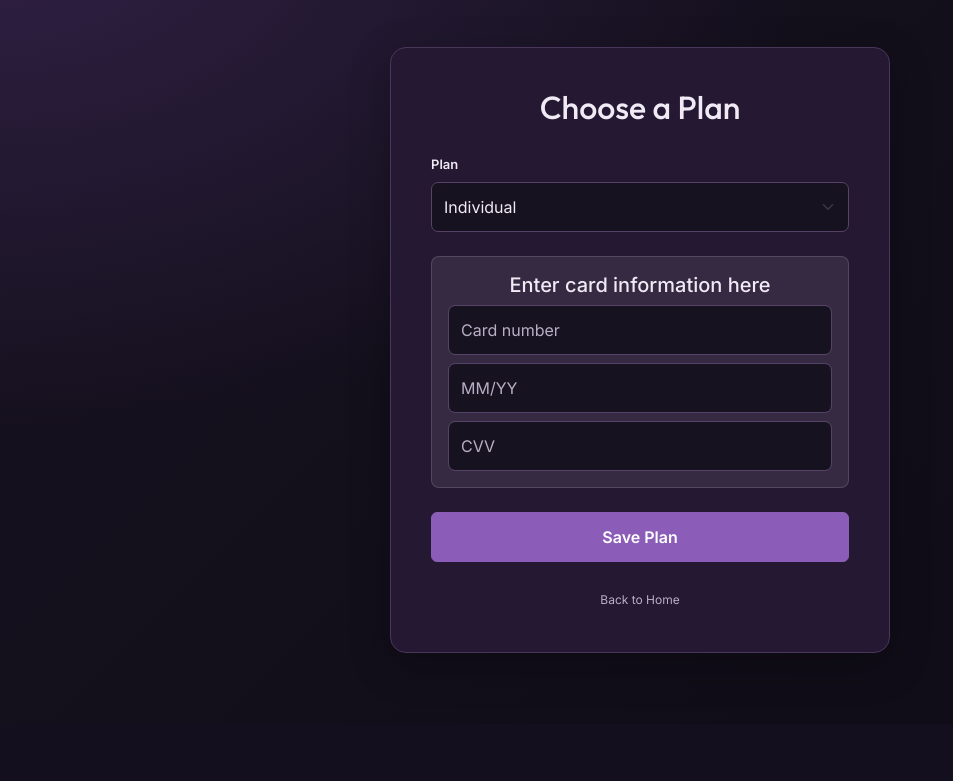
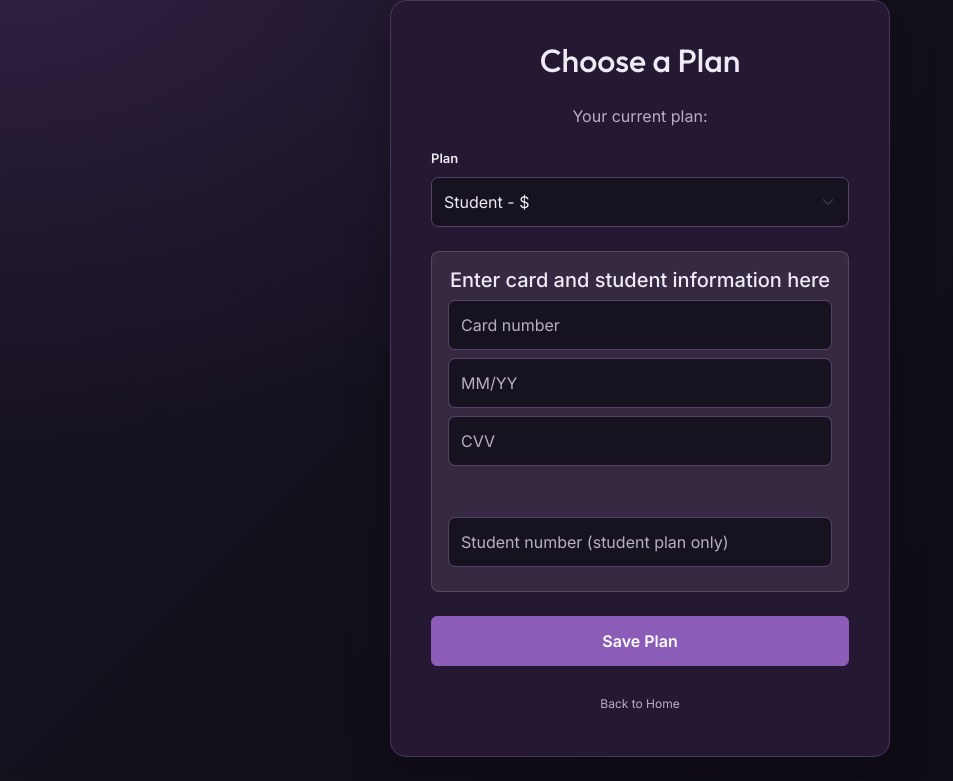
Before and after one commit to ArrafMelon/Movie-Show-subscription-system, a Flask app: page /subscription_plan_user in a window 1280 px wide. Shown: the part 76-857 px from the top of the page, without its empty margins (0-953 px from the left). Before the commit the page ends 729 px from the top, so only its background shows below. Run offline with Flask 3, Linux system fonts and the light colour scheme; the visitor is signed in with stand-in values (Sample User, id 1); data that the repository does not hold is empty.

Commit message:
users can choose between individual and student plans, prices will be variable due to admins being able to change it (admin UI not implemented yet but the subscription details db is added with default prices)

```diff
--- a/app.py
+++ b/app.py
@@ -9,7 +9,7 @@
 connection = sqlite3.connect("subscription.db")
 
 # Creation of registration table (unique ID, name (First Last), unique email, password, account type (user or admin))
-# Subscription type also included for users only (0 default, no plan. 1, individual plan. 2, family plan)
+# Subscription type also included for users only (0 default, no plan. 1, student plan. 2, individual plan)
 connection.execute("""
     CREATE TABLE IF NOT EXISTS user_details(
     id INTEGER PRIMARY KEY,
@@ -36,7 +36,6 @@
     )
 """)
 
-
 # Table to store watchlist per user
 connection.execute("""
     CREATE TABLE IF NOT EXISTS user_watchlist(
@@ -48,6 +47,19 @@
     UNIQUE(user_id,media_id)
     )
 """)
+
+# Table to store subscription details (primarily for Admins to be able to change prices of plans)
+connection.execute("""
+    CREATE TABLE IF NOT EXISTS subscription_details(
+    subscription_id INTEGER PRIMARY KEY,
+    subscription_type INTEGER NOT NULL UNIQUE CHECK (subscription_type IN (1,2)),
+    subscription_price FLOAT NOT NULL
+    )
+""")
+
+# add default prices if subscription_details is empty(won't be overwritten by any other changes admin makes)
+connection.execute("INSERT OR IGNORE INTO subscription_details (subscription_type, subscription_price) VALUES (1, 7.99)")
+connection.execute("INSERT OR IGNORE INTO subscription_details (subscription_type, subscription_price) VALUES (2, 12.99)")
 
 connection.close()
 
@@ -393,18 +405,29 @@
 
 @app.route('/subscription_plan_user', methods=['GET','POST'])
 def subscription_plan():
-    # Users can select individual or family plan
+    # Users can select student or individual plan
     if session.get("account_type") != "User":
         return render_template("login.html",message="Plans for users only")
+
+    connection = sqlite3.connect("subscription.db")
+    # pull price details
+    sub_prices = dict(connection.execute("SELECT subscription_type, subscription_price FROM subscription_details").fetchall())
+    connection.close()
 
     if request.method=="POST":
         subscription_type=int(request.form["subscription_type"])
         card_number=request.form["card_number"].replace(" ","")
         expiry = request.form["expiry"].replace("/","")
         cvv = request.form["cvv"]
+        student_number = request.form["student_number"]
 
+        # checking student number (9 digit)
+        if subscription_type == 1 and (not student_number.isdigit() or len(student_number) != 9):
+            return render_template("subscription_plans.html", message="Invalid Student Number!",sub_prices=sub_prices)
+
+        # checking card details for plans (i.e if length, cvv, and date are valid numbner formats)
         if not card_number.isdigit() or len(card_number) != 16 or not cvv.isdigit() or len(cvv) != 3 or not expiry.isdigit() or len(expiry)!=4:
-            return render_template("subscription_plans.html", message="Invalid Card Number!")
+            return render_template("subscription_plans.html", message="Invalid Card Number!",sub_prices=sub_prices)
 
         connection = sqlite3.connect("subscription.db")
         connection.execute("UPDATE user_details SET subscription_type=? WHERE id=?",
@@ -412,8 +435,8 @@
         connection.commit()
         connection.close()
         session["subscription_type"]=subscription_type
-        return render_template("subscription_plans.html", message="Successfully changed subscription")
-    return render_template("subscription_plans.html")
+        return render_template("subscription_plans.html", message="Successfully changed subscription",sub_prices=sub_prices)
+    return render_template("subscription_plans.html",sub_prices=sub_prices)
 
 
 if __name__ == '__main__':
--- a/templates/subscription_plans.html
+++ b/templates/subscription_plans.html
@@ -25,22 +25,30 @@
         <div class='card-design w-100 mx-auto my-auto' style='max-width: 500px;'>
             <h2 class='mb-4 text-center'>Choose a Plan</h2>
             <p class='text-center form-message'>{{ message }}</p>
+            <p class ='text-center'>
+                Your current plan:
+                {% if session.subscription_type==1%}Student
+                {% elif session.subscription_type==2%}Individual
+                {% elif session.subscription_type==0%}No Plan
+                {% endif %}
+            </p>
 
             <form method="POST" action="/subscription_plan_user" class='account-form'>
                 <div class='mb-4 w-100'>
                     <label for='subscription_type' class='form-label'>Plan</label>
                     <select class='form-select' id='subscription_type' name="subscription_type">
-                        <option value="1" {% if session.subscription_type == 1 %}selected{% endif %}>Individual</option>
-                        <option value="2" {% if session.subscription_type == 2 %}selected{% endif %}>Family</option>
+                        <option value="1" {% if session.subscription_type == 1 %}selected{% endif %}>Student - ${{ sub_prices[1] }}</option>
+                        <option value="2" {% if session.subscription_type == 2 %}selected{% endif %}>Individual - ${{ sub_prices[2] }}</option>
                     </select>
                 </div>
 
                 <div class='mb-4 p-3 rounded-3 text-center' style='background: rgba(255, 255, 255, 0.08); border: 1px solid rgba(255, 255, 255, 0.15);'>
-                    <h5 class='mb-2'>Enter card information here</h5>
+                    <h5 class='mb-2'>Enter card and student information here</h5>
 
                     <input type='text' class='form-control mb-2' name='card_number' placeholder='Card number'>
                     <input type='text' class='form-control mb-2' name='expiry' placeholder='MM/YY'>
-                    <input type='password' class='form-control' name='cvv' placeholder='CVV'>
+                    <input type='password' class='form-control' name='cvv' placeholder='CVV'><br><br>
+                    <input type='text' class='form-control mb-2' name='student_number' placeholder='Student number (student plan only)'>
 
                 </div>
 
```
